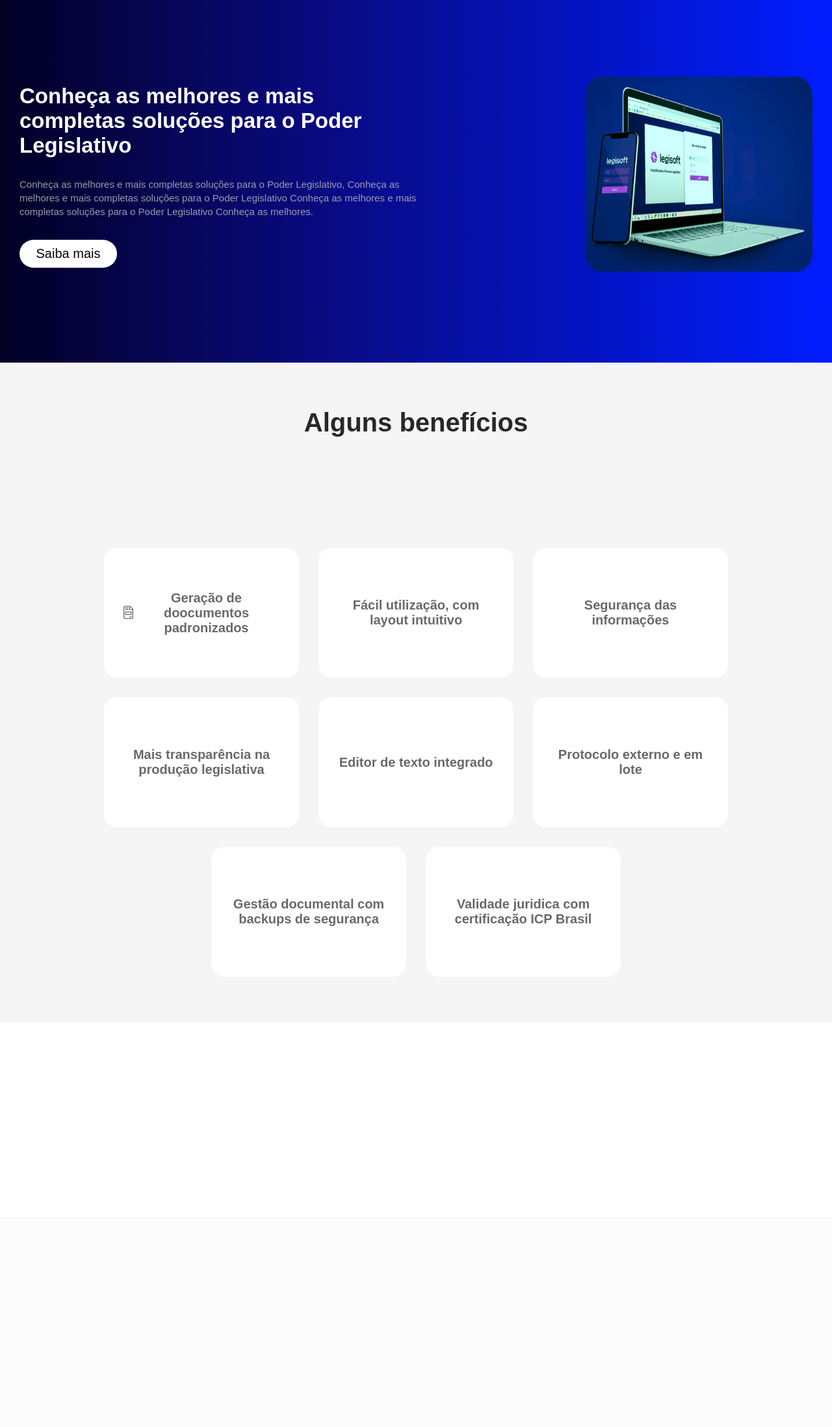
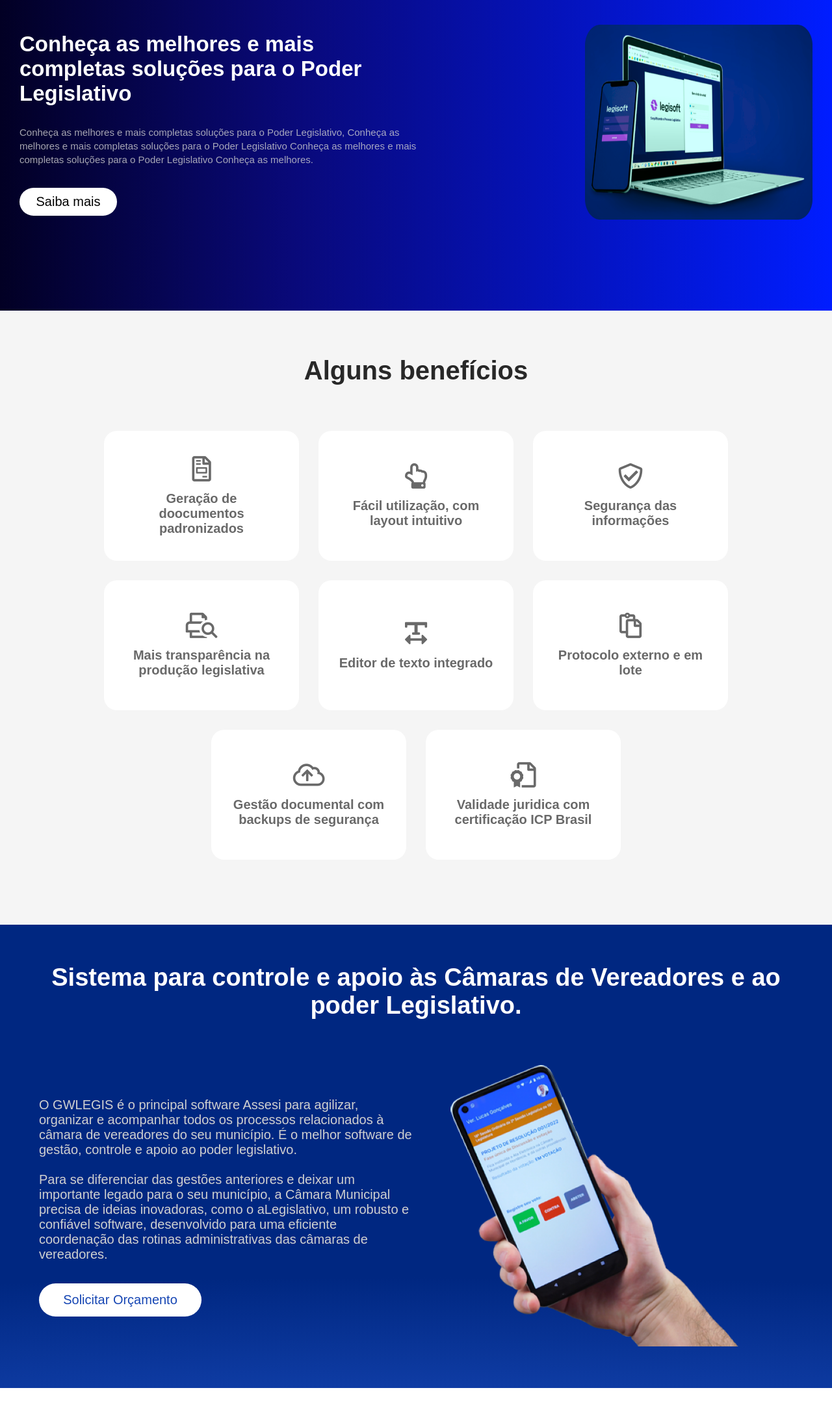
Before and after one commit to leandroricke100/governo-web, a PHP site: page / in a window 1280 px wide. Shown: the part 80-2276 px from the top of the page at 65% size. Before the commit the page ends 1505 px from the top, so only its background shows below. Run offline with PHP 8.4, Linux system fonts and the light colour scheme.

Commit message:
alteração da section

```diff
--- a/index.html
+++ b/index.html
@@ -1,4 +1,5 @@
 <!DOCTYPE html>
+
 <html lang="pt-br">
   <head>
     <meta charset="UTF-8" />
@@ -7,10 +8,10 @@
     <link rel="stylesheet" href="style.css" />
     <title>GovernoWeb</title>
     <link rel="stylesheet" href="./fontawesome/fontawesome-pro.css" />
-
   </head>
 
   <body>
+    <!-- CABEÇALHO -->
     <section id="hero">
       <header>
         <img src="./assets/logo-governo.png" alt="logo governo web" />
@@ -61,31 +62,87 @@
         </div>
       </div>
     </section>
+
+    <!-- SOLUÇÕES -->
     <section id="solucoes" class="beneficios">
       <div class="conteudo">
         <h1>Alguns benefícios</h1>
+        <div class="container-beneficios">
+          <div class="container-items">
+            <i class="fal fa-file-invoice"></i>Geração de doocumentos
+            padronizados
+          </div>
+          <div class="container-items">
+            <i class="fas fa-hand-point-up"></i>Fácil utilização, com layout
+            intuitivo
+          </div>
+          <div class="container-items">
+            <i class="fal fa-shield-check"></i>Segurança das informações
+          </div>
+          <div class="container-items">
+            <i class="far fa-print-search"></i>Mais transparência na produção
+            legislativa
+          </div>
+
+          <div class="container-items">
+            <i class="fal fa-text-width"></i>Editor de texto integrado
+          </div>
+          <div class="container-items">
+            <i class="far fa-paste"></i>Protocolo externo e em lote
+          </div>
+          <div class="container-items">
+            <i class="fas fa-cloud-upload"></i>Gestão documental com backups de
+            segurança
+          </div>
+          <div class="container-items">
+            <i class="far fa-file-certificate"></i>Validade juridica com
+            certificação ICP Brasil
+          </div>
+        </div>
       </div>
+    </section>
 
-      <div class="container-beneficios">
-        <div class="container-items">
-          <i class="fal fa-file-invoice"></i>Geração de doocumentos padronizados
+    <!-- SISTEMAS -->
+    <section class="sistemas">
+      <div class="conteudo">
+        <div class="container-sistemas">
+          <h1>
+            Sistema para controle e apoio às Câmaras de Vereadores e ao poder
+            Legislativo.
+          </h1>
+          <div class="items">
+            <div class="wrap">
+              <p>
+                O GWLEGIS é o principal software Assesi para agilizar, organizar
+                e acompanhar todos os processos relacionados à câmara de
+                vereadores do seu município. É o melhor software de gestão,
+                controle e apoio ao poder legislativo.
+                <br />
+                <br />
+                Para se diferenciar das gestões anteriores e deixar um
+                importante legado para o seu município, a Câmara Municipal
+                precisa de ideias inovadoras, como o aLegislativo, um robusto e
+                confiável software, desenvolvido para uma eficiente coordenação
+                das rotinas administrativas das câmaras de vereadores.
+              </p>
+
+              <button class="button-orçamento">Solicitar Orçamento</button>
+            </div>
+            <div class="wrap-img">
+              <img
+                src="./assets/aplicativo-votacao.png"
+                alt="foto aplicativo de votação"
+              />
+            </div>
+          </div>
         </div>
-        <div class="container-items">
-          Fácil utilização, com layout intuitivo
-        </div>
-        <div class="container-items">Segurança das informações</div>
-        <div class="container-items">
-          Mais transparência na produção legislativa
-        </div>
+      </div>
+    </section>
 
-        <div class="container-items">Editor de texto integrado</div>
-        <div class="container-items">Protocolo externo e em lote</div>
-        <div class="container-items">
-          Gestão documental com backups de segurança
-        </div>
-        <div class="container-items">
-          Validade juridica com certificação ICP Brasil
-        </div>
+    <!-- ETC -->
+    <section id="algumacoisa">
+      <div class="conteudo">
+        <!-- codigo aqui -->
       </div>
     </section>
   </body>
--- a/style.css
+++ b/style.css
@@ -12,7 +12,7 @@ header {
   width: 100%;
   height: 80px;
   top: 0;
-  position: sticky;
+  position: fixed;
 }
 
 header img {
@@ -136,9 +136,9 @@ header img {
 }
 
 #hero .conteudo .texto p {
-  font-size: 18px;
+  font-size: 23px;
   opacity: 0.8;
-  color: #c1c1c1;
+  color: #d0d0d0;
   font-size: 15px;
   line-height: 1.4;
 }
@@ -172,7 +172,6 @@ header img {
 
 .beneficios {
   background-color: #f5f5f5;
-  margin-bottom: 300px;
 }
 
 section#hero {
@@ -219,7 +218,6 @@ html {
 
 #solucoes .conteudo {
   padding-top: 70px;
-  padding-bottom: 70px;
 }
 
 #hero .conteudo .texto button a {
@@ -238,7 +236,7 @@ html {
   gap: 30px;
   flex-wrap: wrap;
   justify-content: center;
-  margin-top: 100px;
+  margin-top: 70px;
   margin-bottom: 70px;
 }
 
@@ -250,6 +248,8 @@ html {
   border-radius: 20px;
   padding: 30px;
   display: flex;
+  flex-direction: column;
+  gap: 15px;
   justify-content: center;
   align-items: center;
   font-size: 20px;
@@ -270,3 +270,84 @@ html {
     transform: scale(1.08);
   }
 }
+
+.container-items i {
+  font-size: 39px;
+  font-weight: 400;
+}
+
+section.sistemas {
+  background: radial-gradient(
+    194.75% 33.98% at 50.02% 110.1%,
+    #1545b3 0%,
+    #002781 100%
+  );
+  color: #fff;
+}
+
+.container-sistemas {
+  display: flex;
+  flex-direction: column;
+  align-items: center;
+  justify-content: center;
+}
+
+.container-sistemas h1 {
+  font-size: 38px;
+  text-align: center;
+  margin-bottom: 70px;
+}
+
+.sistemas {
+  padding: 30px;
+}
+
+.items {
+  display: flex;
+  /* width: 100%; */
+  gap: 55px;
+  align-items: center;
+  justify-content: center;
+}
+
+button.button-orçamento {
+  margin-top: 33px;
+  width: 250px;
+  background-color: #fff;
+  font-size: 20px;
+  color: #1545b3;
+  outline: none;
+  border: none;
+  padding: 14px;
+  border-radius: 50px;
+  cursor: pointer;
+}
+
+.wrap-img img {
+  width: 84%;
+  max-width: 100%;
+}
+
+.wrap p {
+  max-width: 788px;
+  display: flex;
+  align-items: center;
+  text-align: left;
+  font-size: 20px;
+  font-weight: 100;
+  color: #d0d0d0;
+}
+
+.button-orçamento:hover {
+  animation: scaleButton 0.8s alternate infinite;
+}
+
+@keyframes scaleButton {
+  from {
+    transform: scale(1);
+  }
+
+  to {
+    transform: scale(1.08);
+  }
+}
```
Also changed, not shown: assets/aplicativo-votacao.png (added).
